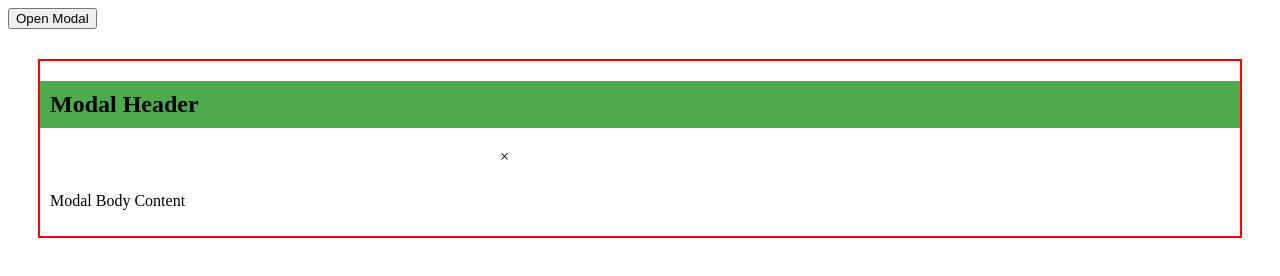
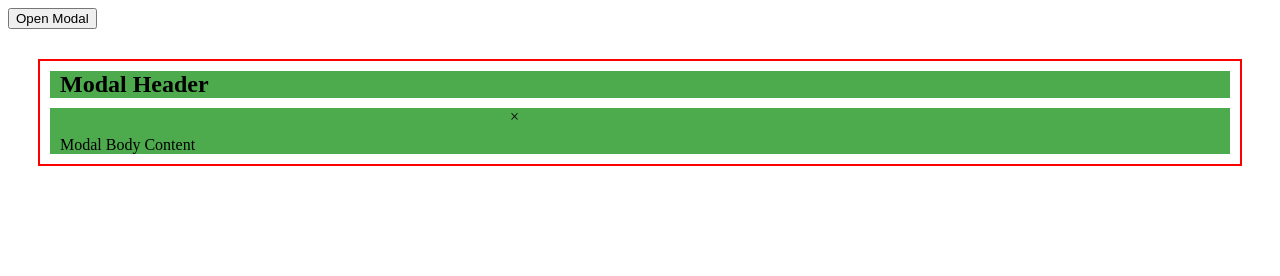
Before and after one commit to acciojob/css-modal-gurpreetsinghwazir, a website: page main.html in a window 1280 px wide. Both pictures are taken after a click on the button "Open Modal". Drawn offline with Linux system fonts and the light colour scheme.

Commit message:
created a submission

```diff
--- a/styles.css
+++ b/styles.css
@@ -1,18 +1,18 @@
 .modal{
+	display: none;
 	border: 2px solid red;
 	margin: 30px
 }
-.modal-header{
+.modal-header, .modal-body {
 	background: #4eab4d;
+	margin:10px;
 }
 h2, p {
-	padding:10px;
+margin:10px;
 }
 .close-modal{
 	position: relative;
 	left: 450px;
 	padding: 10px;
 
-
-
 }
```
Also changed, not shown: main.html (+2 -2 lines).
